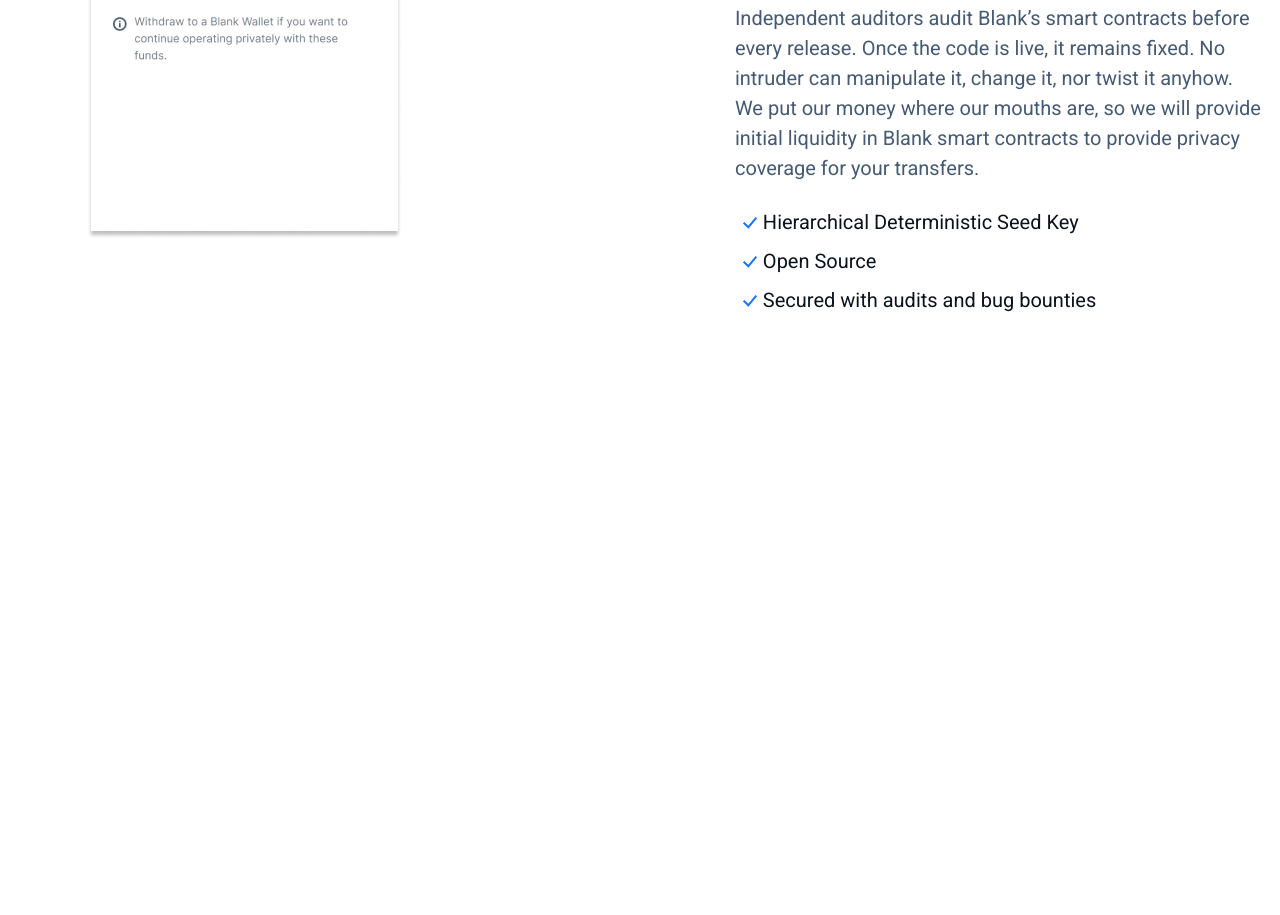
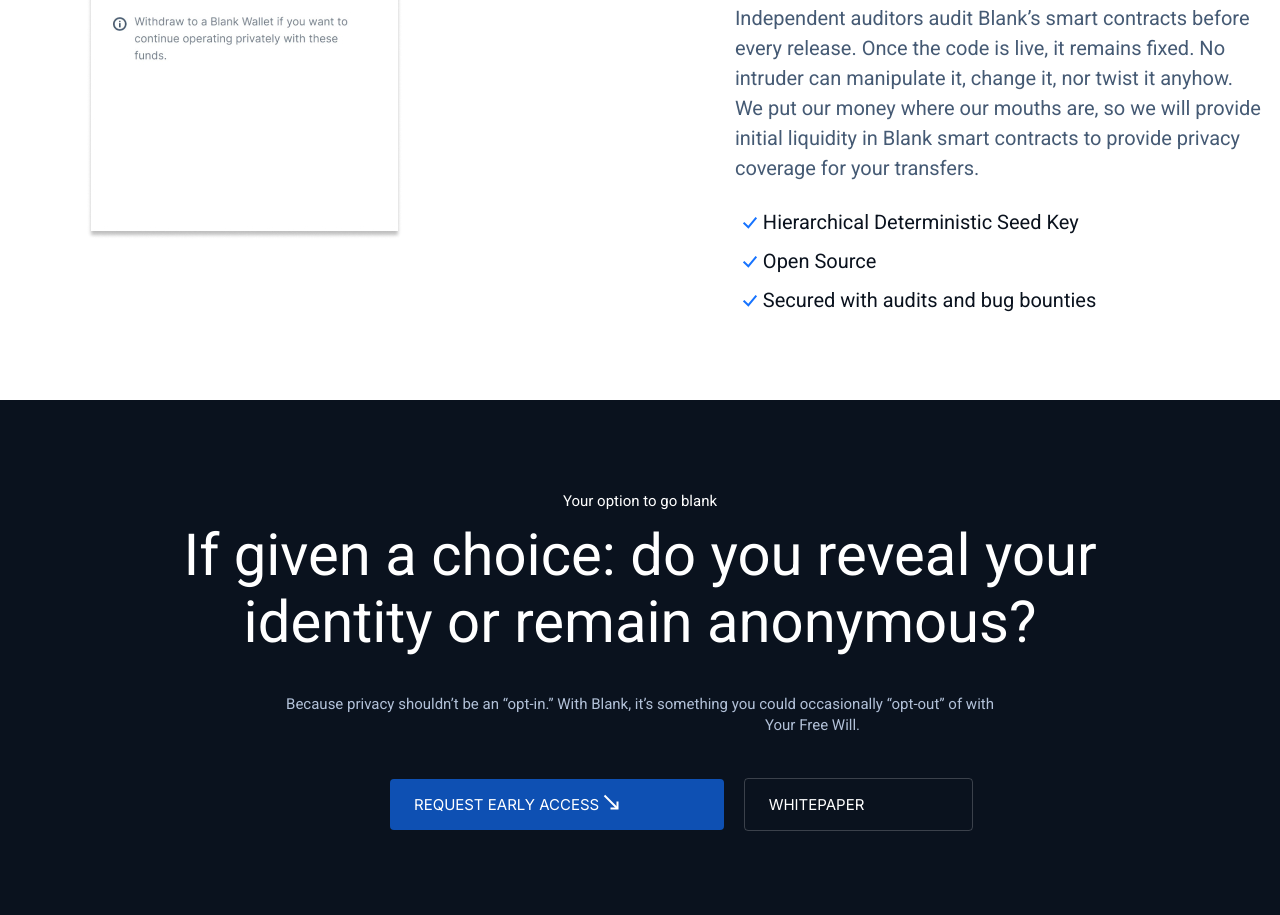
Before and after one commit to Git-Denshik/project_site__name--balnk, a plain HTML site: page index.html in a window 1280 px wide. Shown: the part 3961-4876 px from the top of the page. Before the commit the page ends 4361 px from the top, so only its background shows below. Drawn offline with Linux system fonts and the light colour scheme.

Commit message:
made up section frame-seven

```diff
--- a/index.html
+++ b/index.html
@@ -251,6 +251,28 @@
             </div>
         </section>
         <!-- / FRAME-SIX -->
+
+        <!-- FRAME-SEVEN -->
+        <section class="section-outer section-frame-seven">
+            <div class="section-inner">
+                <div class="frame-seven">
+                    <h2>Your option to go blank</h2>
+                    <div class="text-title">If given a choice: do you reveal your identity or remain anonymous?</div>
+                    <div class="text">Because privacy shouldn’t be an “opt-in.” With Blank, it’s something you could occasionally “opt-out” of with</div>
+                    <div class="subtext">Your Free Will.</div>
+                    <div class="btn-group">
+                        <a href="" class="btn btn-blue">Request Early Access
+                            <img src="img/frame-one/strelka.svg" class="img" alt="">
+                        </a>
+                        <a href="" class="btn btn-wh-white">Whitepaper</a>
+                    </div>
+                </div>
+            </div>
+        </section>
+        <!-- / FRAME-SEVEN -->
+
+        <!-- FRAME-EIGHT -->
+        <!-- / FRAME-EIGHT -->
     </main>
     <footer></footer>
 </html>
--- a/style.scss
+++ b/style.scss
@@ -89,6 +89,15 @@ body {
         color: $color-bl-white;
         border: 1px solid rgba(10, 18, 30, 0.2);
         padding: $base*4 $base*27 $base*4 $base*6;
+    }
+
+    &-wh-white {
+        @include inter();
+
+        color: $color-white;
+        border: 1px solid rgba(252, 252, 252, 0.2);
+        padding: $base*4 $base*27 $base*4 $base*6;
+        margin-left: $base * 5;
     }
 }
 // === / COMON ===
@@ -593,3 +602,53 @@ body {
     }
 }
 // === / FRAME-SIX ===
+
+// === FRAME-SEVEN ===
+.section-frame-seven {
+    background-color: $color-bl-white;
+
+    .section-inner {
+        padding-top: $base * 20;
+        padding-bottom: $base * 25;
+    }
+}
+
+.frame-seven {
+    display: flex;
+    justify-content: center;
+    flex-direction: column;
+    color: $color-white;
+
+    h2 {
+        text-align: center;
+        font-weight: 400;
+        font-size: $fs-s;
+    }
+
+    .text-title {
+        text-align: center;
+        margin-left: 12.5%;
+        margin-right: 12.5%;
+        margin-bottom: $base * 10;
+        font-size: $fs-xxl;
+    }
+
+    .text {
+        font-size: $fs-s;
+        text-align: center;
+        color: #b2c1d8;
+    }
+
+    .subtext {
+        margin-top: $base;
+        margin-left: 60%;
+        color: #b2c1d8;
+        font-size: $fs-s;
+    }
+
+    .btn-group {
+        margin-top: $base * 15;
+        margin-left: 30%;
+    }
+}
+// === / FRAME-SEVEN ===
```
Also changed, not shown: css/style.css, 1 other file.
